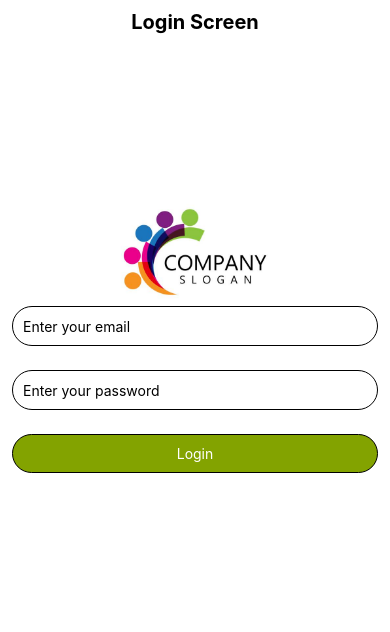
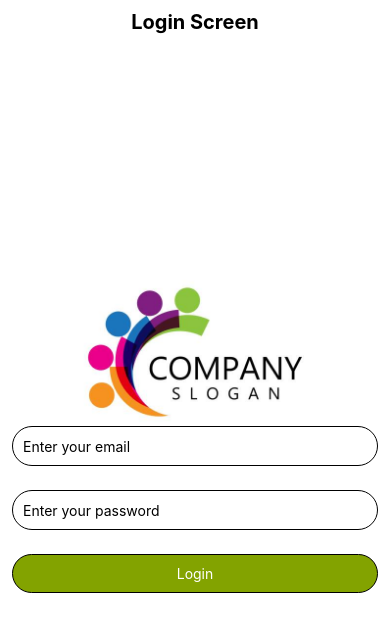
Before and after one commit to Kali-Venum/ReactNative01, a React Native app: screen / in a window 390 px wide. Shown: the top 632 px of the page. Built offline with nearby package versions, Linux system fonts and the light colour scheme.

Commit message:
working on the login screen.

```diff
--- a/screens/LoginScreen.jsx
+++ b/screens/LoginScreen.jsx
@@ -19,11 +19,11 @@ export default function LoginScreen() {
       </View>
       <View style={styles.imageView}>
         <Image
-          style={{height: 200, width: 200}}
+          style={{height: 300, width: 300}}
           source={require('../assets/login-logo.jpg')}
         />
       </View>
-      <View>
+      <View style={styles.loginView}>
         <TextInput
           style={styles.textInput}
           placeholder="Enter your email"
@@ -57,6 +57,9 @@ const styles = StyleSheet.create({
     alignItems: 'center',
     margin: 30,
   },
+  loginView: {
+    marginVertical: 20
+  },
   textInput: {
     height: 40,
     margin: 12,
```
Also changed, not shown: 1 other file (tests, documents, lock files or other folders).
